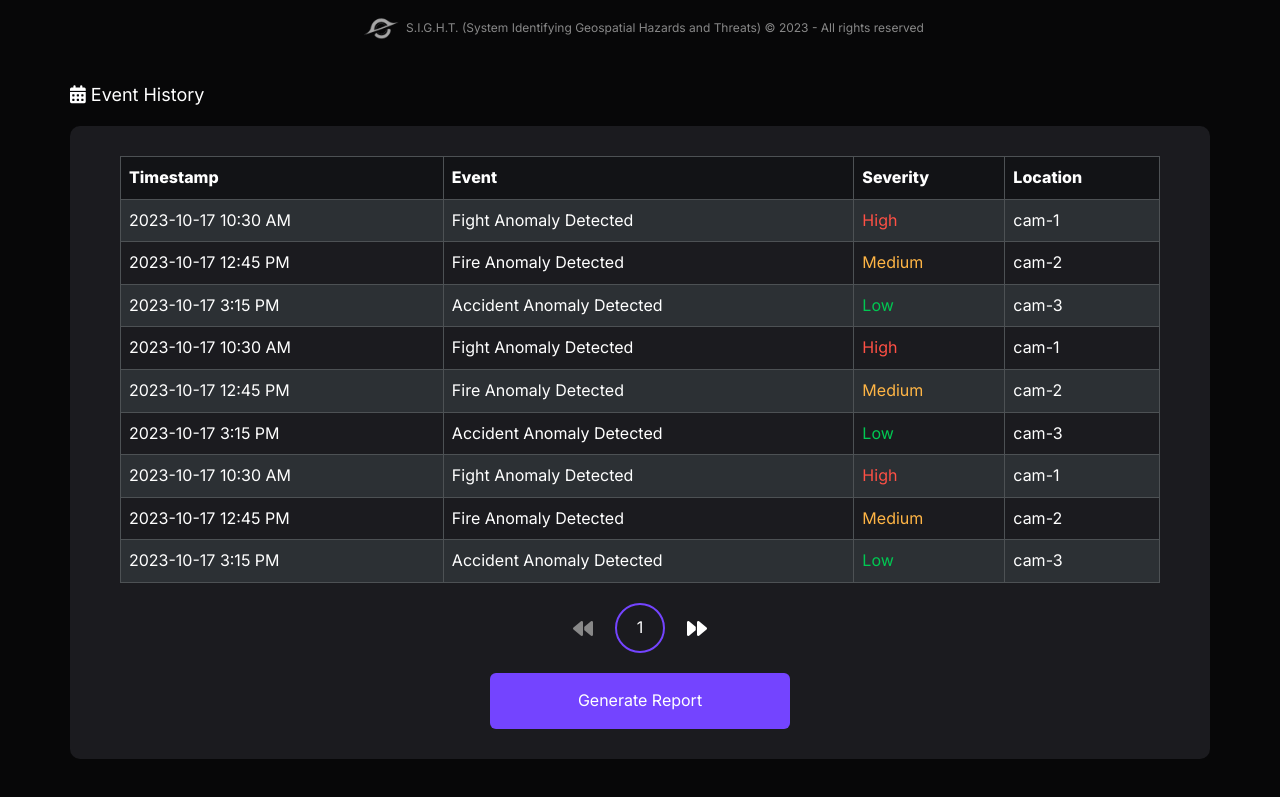
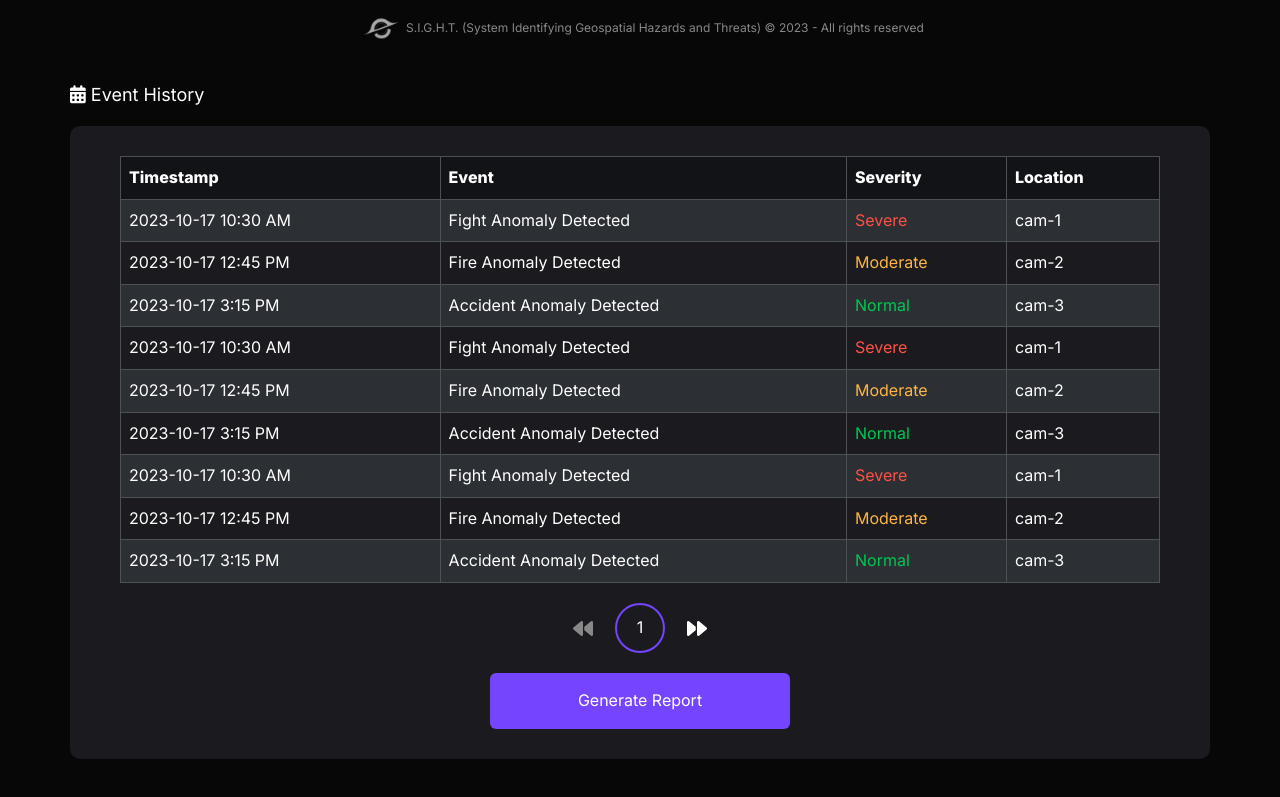
Before and after one commit to SIGHT-5A/SIGHT-Frontend, a React (Vite) app: page /home/overview in a window 1280 px wide. Shown: the part 743-1540 px from the top of the page. Built offline with nearby package versions, Linux system fonts and the light colour scheme.

Commit message:
✏️ Fix typos

```diff
--- a/src/Pages/Home-Dashboard/Overview/OverviewPage.jsx
+++ b/src/Pages/Home-Dashboard/Overview/OverviewPage.jsx
@@ -12,55 +12,55 @@ const OverviewPage = ({ user }) => {
     {
       timestamp: '2023-10-17 10:30 AM',
       event: 'Fight Anomaly Detected',
-      severity: 'High',
+      severity: 'Severe',
       location: 'cam-1'
     },
     {
       timestamp: '2023-10-17 12:45 PM',
       event: 'Fire Anomaly Detected',
-      severity: 'Medium',
+      severity: 'Moderate',
       location: 'cam-2'
     },
     {
       timestamp: '2023-10-17 3:15 PM',
       event: 'Accident Anomaly Detected',
-      severity: 'Low',
+      severity: 'Normal',
       location: 'cam-3'
     },
     {
       timestamp: '2023-10-17 10:30 AM',
       event: 'Fight Anomaly Detected',
-      severity: 'High',
+      severity: 'Severe',
       location: 'cam-1'
     },
     {
       timestamp: '2023-10-17 12:45 PM',
       event: 'Fire Anomaly Detected',
-      severity: 'Medium',
+      severity: 'Moderate',
       location: 'cam-2'
     },
     {
       timestamp: '2023-10-17 3:15 PM',
       event: 'Accident Anomaly Detected',
-      severity: 'Low',
+      severity: 'Normal',
       location: 'cam-3'
     },
     {
       timestamp: '2023-10-17 10:30 AM',
       event: 'Fight Anomaly Detected',
-      severity: 'High',
+      severity: 'Severe',
       location: 'cam-1'
     },
     {
       timestamp: '2023-10-17 12:45 PM',
       event: 'Fire Anomaly Detected',
-      severity: 'Medium',
+      severity: 'Moderate',
       location: 'cam-2'
     },
     {
       timestamp: '2023-10-17 3:15 PM',
       event: 'Accident Anomaly Detected',
-      severity: 'Low',
+      severity: 'Normal',
       location: 'cam-3'
     },
   ];
@@ -121,11 +121,11 @@ const OverviewPage = ({ user }) => {
                     <td style={{ background: "var(--card-color)" }}>{item.timestamp}</td>
                     <td style={{ background: "var(--card-color)" }}>{item.event}</td>
                     {
-                      item.severity === "High"
+                      item.severity === "Severe"
                         ?
                         <td style={{ background: "var(--card-color)", color: "#FF5045" }}>{item.severity}</td>
                         :
-                        item.severity === "Medium"
+                        item.severity === "Moderate"
                           ?
                           <td style={{ background: "var(--card-color)", color: "#FFB545" }}>{item.severity}</td>
                           :
```
